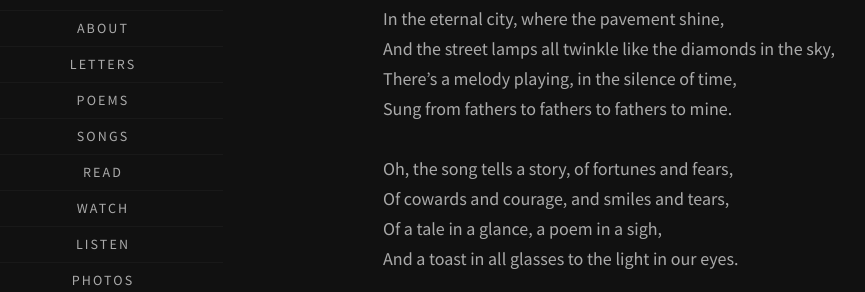
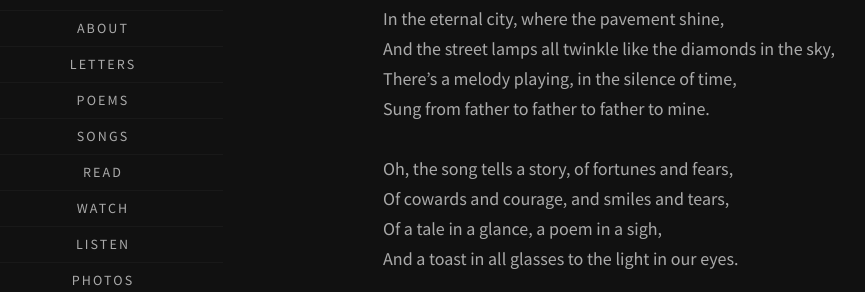
Before and after one commit to walkercraig/walkercraig, a Jekyll site: the page built from _posts/2024/2024-07-20-in-the-eternal-city.md, in a window 1280 px wide and 900 px high. Shown: the part 269-561 px from the top of the window, without its empty margins (47-912 px from the left). Built offline with Jekyll 4.4.1, drawn with Linux system fonts in a browser that asks for light colours; some web fonts are replaced.

Commit message:
Update 2024-07-20-in-the-eternal-city.md

```diff
--- a/_posts/2024/2024-07-20-in-the-eternal-city.md
+++ b/_posts/2024/2024-07-20-in-the-eternal-city.md
@@ -9,7 +9,7 @@ Verse:  G   C   G   D
 In the eternal city, where the pavement shine,\
 And the street lamps all twinkle like the diamonds in the sky,\
 There's a melody playing, in the silence of time,\
-Sung from fathers to fathers to fathers to mine.\
+Sung from father to father to father to mine.\
 <br/>
 Oh, the song tells a story, of fortunes and fears,\
 Of cowards and courage, and smiles and tears,\
```
